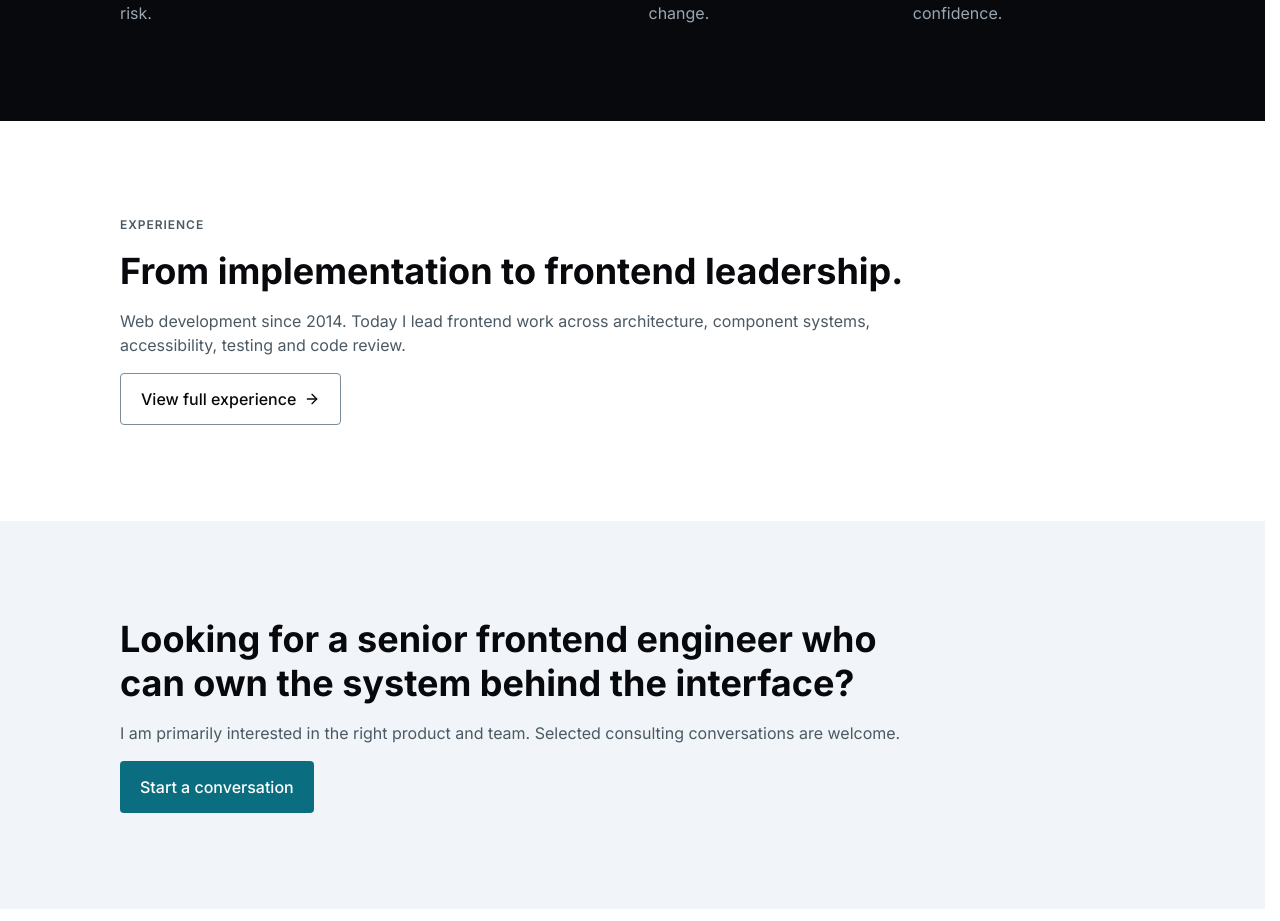
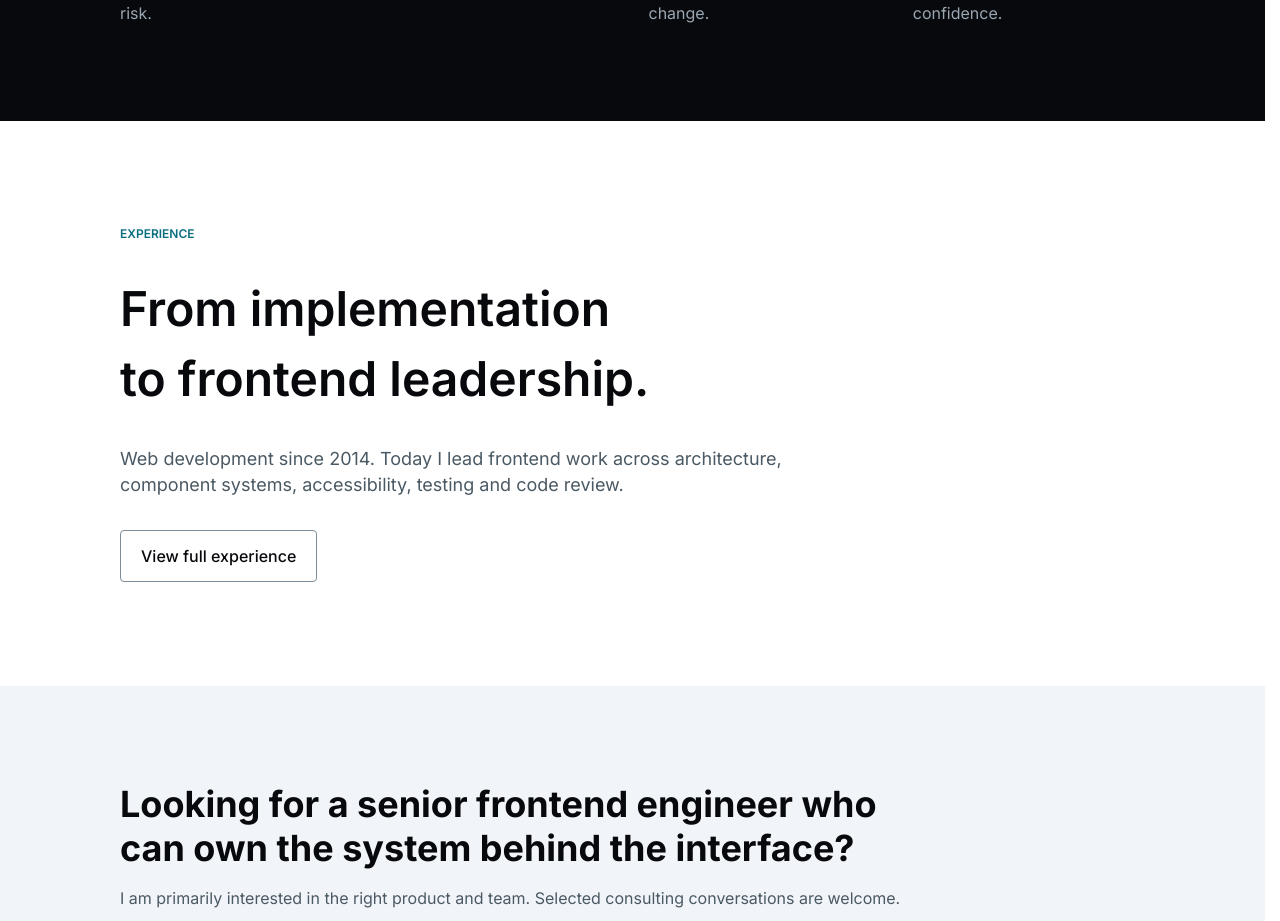
Before and after one commit to Santinni/cg-portfolio-web, a Next.js app: page /en in a window 1280 px wide. Shown: the part 2580-3501 px from the top of the page. Built offline with nearby package versions, Linux system fonts and the light colour scheme; no server answers.

Commit message:
fix(home): align Experience snapshot contract

```diff
--- a/src/app/[locale]/(frontend)/(pages)/(home)/blocks/experience-snapshot/ExperienceSnapshot.module.css
+++ b/src/app/[locale]/(frontend)/(pages)/(home)/blocks/experience-snapshot/ExperienceSnapshot.module.css
@@ -3,13 +3,14 @@
 
   @media (min-width: 1024px) {
     display: block;
+    padding-block: 104px;
   }
 }
 
 .inner {
   display: flex;
   flex-direction: column;
-  gap: var(--space-16);
+  gap: var(--space-32);
   max-width: 720px;
 
   @media (min-width: 1024px) {
@@ -18,13 +19,18 @@
 }
 
 .eyebrow {
+  font-size: 12px;
+  line-height: 1.45;
+  font-weight: 600;
+  letter-spacing: 0;
+  color: var(--action-primary);
   max-width: 600px;
 }
 
 .title {
-  font-size: var(--font-size-h2);
-  line-height: var(--line-height-h2);
-  font-weight: 700;
+  font-size: 48px;
+  line-height: 1.45;
+  font-weight: 600;
   color: var(--text-primary);
   margin: 0;
   text-wrap: balance;
@@ -32,8 +38,9 @@
 }
 
 .description {
-  font-size: var(--font-size-body);
-  line-height: var(--line-height-body);
+  font-size: 18px;
+  line-height: 1.45;
+  font-weight: 400;
   color: var(--text-secondary);
   margin: 0;
   max-width: 760px;
@@ -42,26 +49,3 @@
 .cta {
   align-self: flex-start;
 }
-
-.highlights {
-  list-style: none;
-  display: flex;
-  flex-wrap: wrap;
-  gap: var(--space-8);
-  margin: 0;
-  padding: 0;
-}
-
-.highlight {
-  font-size: var(--font-size-label);
-  line-height: var(--line-height-label);
-  color: var(--text-primary);
-  background: var(--surface-subtle);
-  border-radius: var(--radius-pill);
-  padding: var(--space-4) var(--space-12);
-}
-
-.ctaIcon {
-  width: var(--icon-16);
-  height: var(--icon-16);
-}
--- a/src/app/[locale]/(frontend)/(pages)/(home)/blocks/experience-snapshot/index.tsx
+++ b/src/app/[locale]/(frontend)/(pages)/(home)/blocks/experience-snapshot/index.tsx
@@ -1,4 +1,3 @@
-import { ArrowRight } from 'lucide-react'
 import { getTranslations } from 'next-intl/server'
 import { Container } from '@/app/(frontend)/components/layout/Container'
 import { Button } from '@/app/(frontend)/components/primitives/button'
@@ -19,7 +18,7 @@ export default async function ExperienceSnapshot() {
 			tone="page"
 			className={styles.section}
 		>
-			<Container className={styles.inner}>
+			<Container id="experience-snapshot-inner" className={styles.inner}>
 				<Eyebrow className={styles.eyebrow}>{t('eyebrow')}</Eyebrow>
 				<h2 id="experience-snapshot-heading" className={styles.title}>
 					{t('title')}
@@ -33,7 +32,6 @@ export default async function ExperienceSnapshot() {
 					className={styles.cta}
 				>
 					{t('cta')}
-					<ArrowRight className={styles.ctaIcon} aria-hidden="true" />
 				</Button>
 			</Container>
 		</Section>
```
Also changed, not shown: 1 other file (tests, documents, lock files or other folders).
